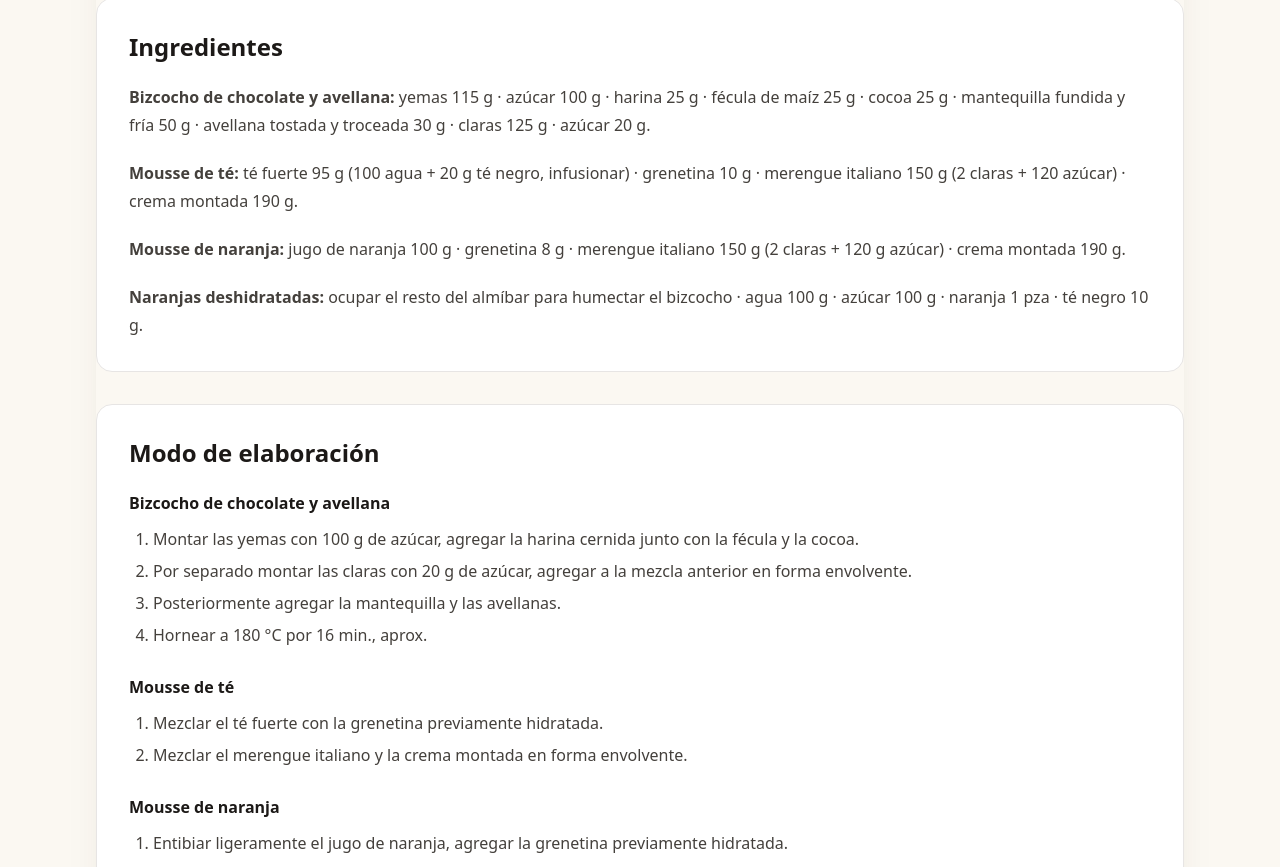
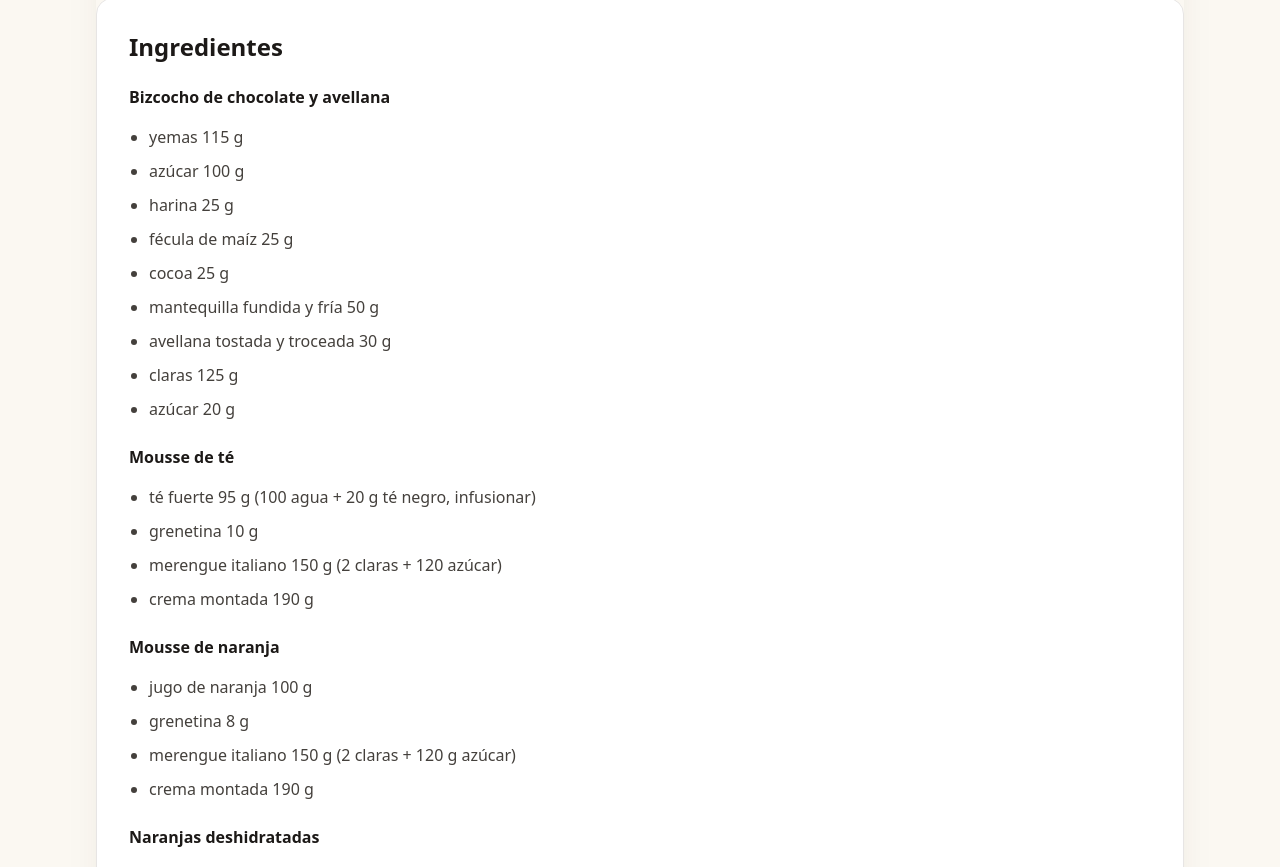
Before and after one commit to Drworm82/CursoPanadero, a Next.js app: page /leccion-camejia in a window 1280 px wide. Shown: the part 1013-1880 px from the top of the page. Built offline with nearby package versions, Linux system fonts and the light colour scheme; no server answers.

Commit message:
Mejorar formato de ingredientes como lista

```diff
--- a/pages/leccion-camejia.js
+++ b/pages/leccion-camejia.js
@@ -13,10 +13,10 @@ export default function LessonPage() {
         <section className="rounded-2xl border border-stone-200 bg-white p-6 sm:p-8">
           <h2 className="text-2xl font-semibold text-stone-900">Ingredientes</h2>
           <div className="mt-5 space-y-5 leading-7 text-stone-700">
-            <p><strong>Bizcocho de chocolate y avellana:</strong> yemas 115 g · azúcar 100 g · harina 25 g · fécula de maíz 25 g · cocoa 25 g · mantequilla fundida y fría 50 g · avellana tostada y troceada 30 g · claras 125 g · azúcar 20 g.</p>
-            <p><strong>Mousse de té:</strong> té fuerte 95 g (100 agua + 20 g té negro, infusionar) · grenetina 10 g · merengue italiano 150 g (2 claras + 120 azúcar) · crema montada 190 g.</p>
-            <p><strong>Mousse de naranja:</strong> jugo de naranja 100 g · grenetina 8 g · merengue italiano 150 g (2 claras + 120 g azúcar) · crema montada 190 g.</p>
-            <p><strong>Naranjas deshidratadas:</strong> ocupar el resto del almíbar para humectar el bizcocho · agua 100 g · azúcar 100 g · naranja 1 pza · té negro 10 g.</p>
+            <div><h3 className="font-semibold text-stone-900">Bizcocho de chocolate y avellana</h3><ul className="mt-3 list-disc space-y-1.5 pl-5 leading-7"><li>yemas 115 g</li><li>azúcar 100 g</li><li>harina 25 g</li><li>fécula de maíz 25 g</li><li>cocoa 25 g</li><li>mantequilla fundida y fría 50 g</li><li>avellana tostada y troceada 30 g</li><li>claras 125 g</li><li>azúcar 20 g</li></ul></div>
+            <div><h3 className="font-semibold text-stone-900">Mousse de té</h3><ul className="mt-3 list-disc space-y-1.5 pl-5 leading-7"><li>té fuerte 95 g (100 agua + 20 g té negro, infusionar)</li><li>grenetina 10 g</li><li>merengue italiano 150 g (2 claras + 120 azúcar)</li><li>crema montada 190 g</li></ul></div>
+            <div><h3 className="font-semibold text-stone-900">Mousse de naranja</h3><ul className="mt-3 list-disc space-y-1.5 pl-5 leading-7"><li>jugo de naranja 100 g</li><li>grenetina 8 g</li><li>merengue italiano 150 g (2 claras + 120 g azúcar)</li><li>crema montada 190 g</li></ul></div>
+            <div><h3 className="font-semibold text-stone-900">Naranjas deshidratadas</h3><ul className="mt-3 list-disc space-y-1.5 pl-5 leading-7"><li>ocupar el resto del almíbar para humectar el bizcocho</li><li>agua 100 g</li><li>azúcar 100 g</li><li>naranja 1 pza</li><li>té negro 10 g</li></ul></div>
           </div>
         </section>
         <section className="rounded-2xl border border-stone-200 bg-white p-6 sm:p-8">
```
